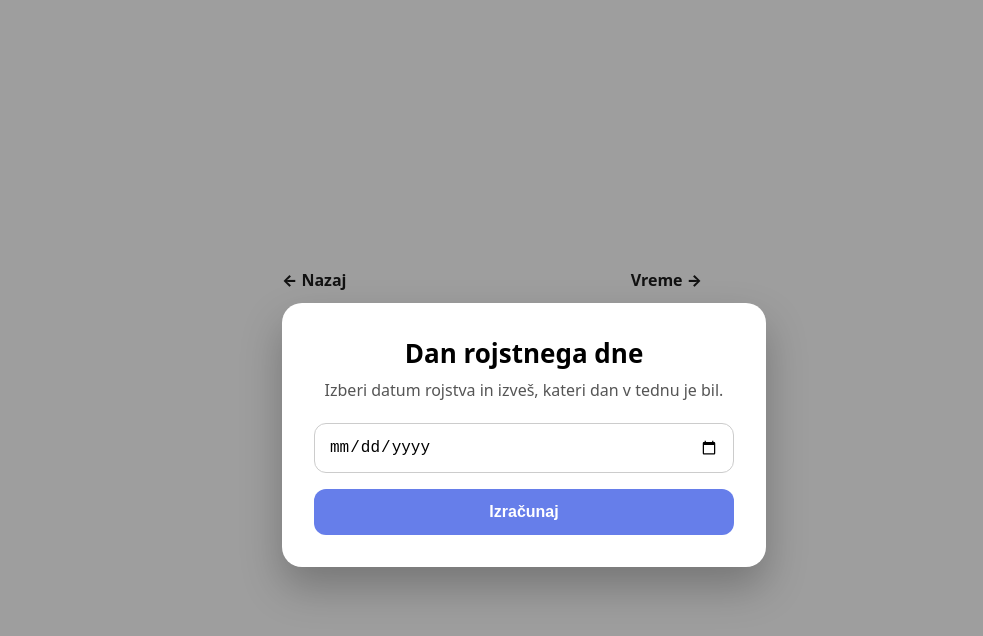
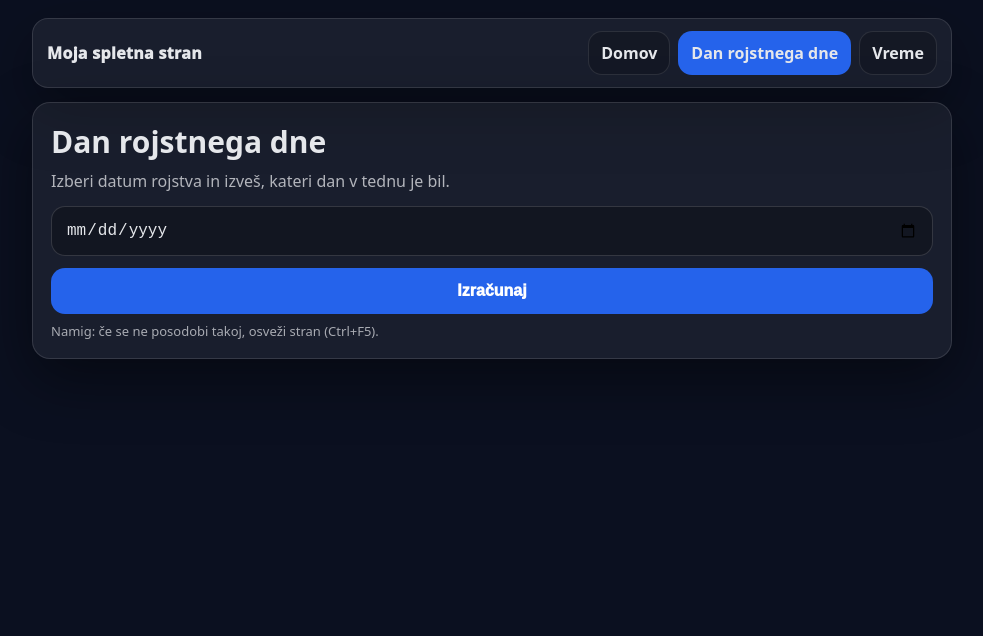
Before and after one commit to jankonevem1-cyber/dan-rojstva, a plain HTML site: page rojstni-dan.html in a window 1280 px wide. Shown: the whole page, without its empty margins (148-1131 px from the left). Drawn offline with Linux system fonts and the light colour scheme.

Commit message:
Update rojstni-dan.html

```diff
--- a/rojstni-dan.html
+++ b/rojstni-dan.html
@@ -1,33 +1,54 @@
-<!DOCTYPE html>
+<!doctype html>
 <html lang="sl">
 <head>
-<meta charset="UTF-8">
-<meta name="viewport" content="width=device-width, initial-scale=1.0">
+  <meta charset="utf-8" />
+  <meta name="viewport" content="width=device-width, initial-scale=1" />
   <title>Dan rojstnega dne</title>
+  <style>
+    body{margin:0;font-family:system-ui,-apple-system,Segoe UI,Roboto,Arial,sans-serif;background:#0b1020;color:#e5e7eb;min-height:100vh;display:flex;justify-content:center}
+    .wrap{width:min(920px,100%);padding:18px}
 
-<style>
-  body{margin:0;font-family:system-ui,-apple-system,"Segoe UI",sans-serif;background:#9e9e9e;min-height:100vh;display:flex;align-items:center;justify-content:center;padding:18px}
-  .card{background:white;padding:32px;border-radius:20px;max-width:420px;width:100%;box-shadow:0 20px 40px rgba(0,0,0,0.25);text-align:center}
-  .topbar{max-width:420px;width:100%;margin:0 auto 12px;display:flex;justify-content:space-between;gap:10px}
-  a{color:#111;text-decoration:none;font-weight:800}
-  a:hover{text-decoration:underline}
+    /* MENI */
+    .nav{
+      display:flex; gap:10px; flex-wrap:wrap; align-items:center; justify-content:space-between;
+      padding:12px 14px; border:1px solid rgba(255,255,255,.12); border-radius:16px;
+      background:rgba(255,255,255,.06); box-shadow:0 20px 60px rgba(0,0,0,.35);
+    }
+    .brand{font-weight:1000; letter-spacing:.02em}
+    .links{display:flex; gap:8px; flex-wrap:wrap}
+    .links a{
+      text-decoration:none; color:#e5e7eb; font-weight:900;
+      padding:10px 12px; border-radius:14px; border:1px solid rgba(255,255,255,.10);
+      background:rgba(0,0,0,.18);
+    }
+    .links a:hover{filter:brightness(1.06)}
+    .links a.active{background:#2563eb;border-color:transparent}
 
-  h1{margin:0 0 8px;font-size:26px}
-  p{margin:0 0 10px;color:#555}
-  input{width:100%;padding:14px;font-size:16px;border-radius:12px;border:1px solid #ccc;margin-top:12px;box-sizing:border-box}
-  button{width:100%;margin-top:16px;padding:14px;font-size:16px;border:none;border-radius:12px;background:#667eea;color:white;cursor:pointer;font-weight:900}
-  button:hover{background:#5a67d8}
-  .result{margin-top:20px;padding:16px;border-radius:12px;font-weight:bold;display:none}
-  .ok{background:#d1fae5;color:#065f46}
-  .err{background:#fee2e2;color:#7f1d1d}
+    /* CARD */
+    .card{margin-top:14px;background:rgba(255,255,255,.06);border:1px solid rgba(255,255,255,.12);border-radius:18px;padding:18px;box-shadow:0 20px 60px rgba(0,0,0,.45)}
+    h1{margin:0 0 8px;font-size:30px}
+    p{margin:0 0 14px;color:rgba(229,231,235,.75)}
+
+    input{width:100%;padding:14px;font-size:16px;border-radius:14px;border:1px solid rgba(255,255,255,.14);
+      background:rgba(0,0,0,.25);color:#e5e7eb;box-sizing:border-box}
+    button{width:100%;margin-top:12px;padding:14px;font-size:16px;border:none;border-radius:14px;background:#2563eb;color:white;cursor:pointer;font-weight:1000}
+    button:hover{filter:brightness(1.05)}
+
+    .result{margin-top:14px;padding:14px;border-radius:16px;font-weight:1000;display:none;border:1px solid rgba(255,255,255,.12)}
+    .ok{background:rgba(22,163,74,.18)}
+    .err{background:rgba(239,68,68,.18)}
+    .small{margin-top:8px;color:rgba(229,231,235,.70);font-size:13px}
   </style>
 </head>
-
 <body>
-  <div style="width:100%;max-width:420px">
-    <div class="topbar">
-      <a href="index.html">← Nazaj</a>
-      <a href="vreme.html">Vreme →</a>
+  <div class="wrap">
+    <div class="nav">
+      <div class="brand">Moja spletna stran</div>
+      <div class="links">
+        <a href="index.html">Domov</a>
+        <a class="active" href="rojstni-dan.html">Dan rojstnega dne</a>
+        <a href="vreme.html">Vreme</a>
+      </div>
     </div>
 
     <div class="card">
@@ -36,7 +57,9 @@
 
       <input id="datum" type="date">
       <button onclick="izracunaj()">Izračunaj</button>
+
       <div id="rezultat" class="result"></div>
+      <div class="small">Namig: če se ne posodobi takoj, osveži stran (Ctrl+F5).</div>
     </div>
   </div>
 
@@ -54,7 +77,6 @@
         return;
       }
 
-    // (Za večino datumov OK; če hočeš, lahko kasneje damo 100% UTC verzijo)
       const d = new Date(input + "T00:00:00");
       const dan = dnevi[d.getDay()];
 
@@ -63,6 +85,5 @@
       out.style.display = "block";
     }
   </script>
-
 </body>
 </html>
```
Lines whose indentation alone changed are shown as unchanged.
